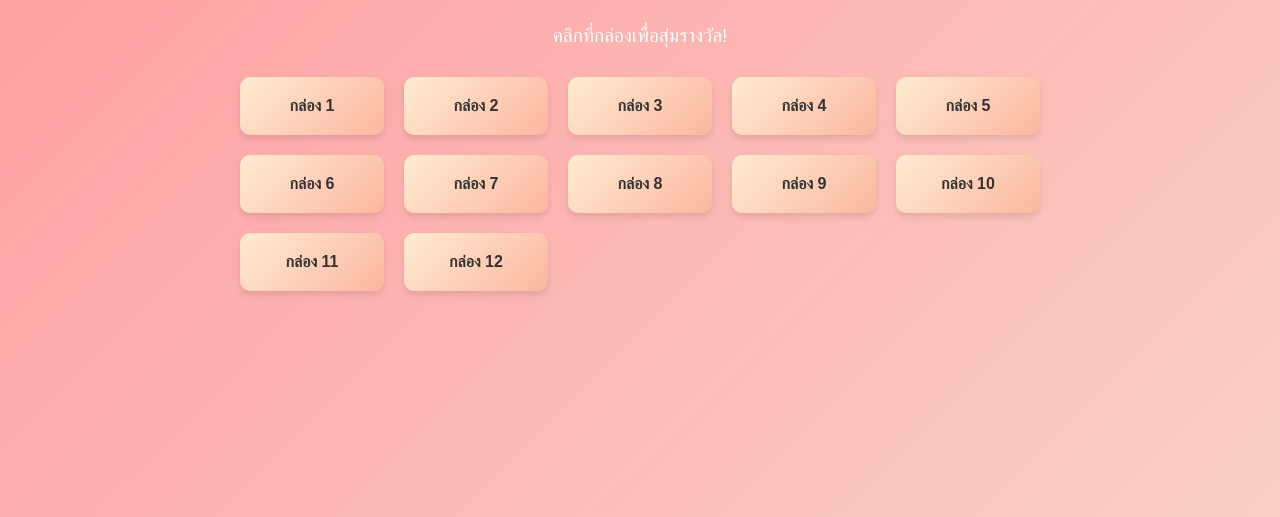
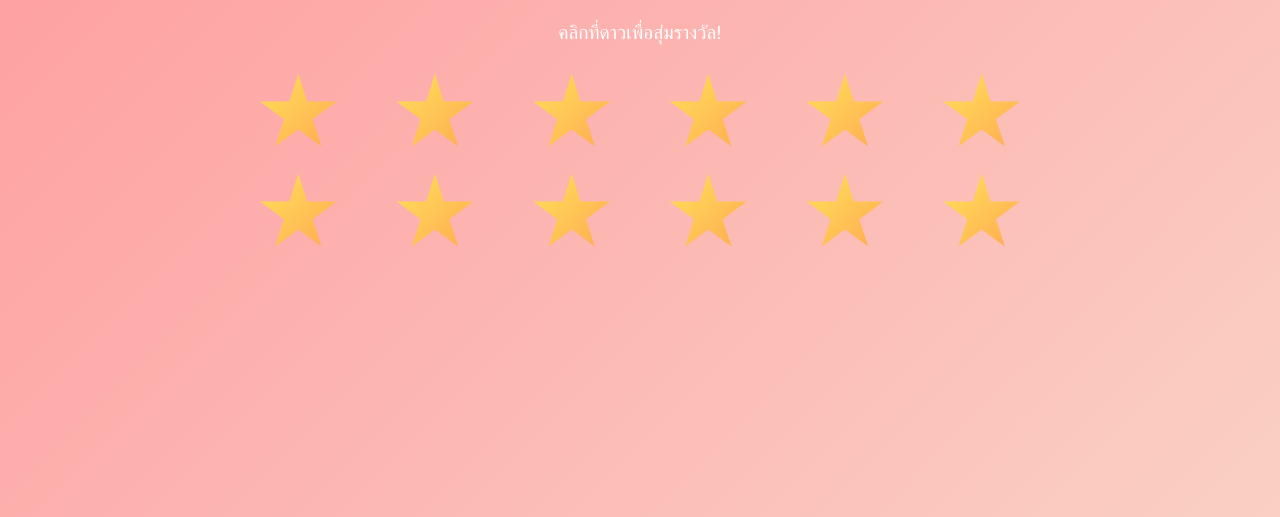
Before and after one commit to noracv/Christmas-Star-Game, a plain HTML site: page index.html in a window 1280 px wide. Shown: the part 283-800 px from the top of the page. Drawn offline with Linux system fonts and the light colour scheme.

Commit message:
Update index.html

```diff
--- a/index.html
+++ b/index.html
@@ -5,7 +5,7 @@
     <meta name="viewport" content="width=device-width, initial-scale=1.0">
     <title>สอยดาวออนไลน์</title>
     <style>
-        /* ตั้งค่าพื้นฐาน */
+        /* พื้นฐาน */
         body {
             font-family: 'Prompt', sans-serif;
             margin: 0;
@@ -15,14 +15,15 @@
             align-items: center;
             justify-content: center;
             min-height: 100vh;
-            background: linear-gradient(135deg, #ff9a9e 0%, #fad0c4 100%);
+            background: linear-gradient(135deg, #ff9a9e, #fad0c4);
             color: #ffffff;
+            text-align: center;
         }
 
         h1 {
-            font-size: 2.5rem;
+            font-size: 2.8rem;
             margin-bottom: 20px;
-            text-shadow: 2px 2px 4px rgba(0, 0, 0, 0.2);
+            text-shadow: 2px 2px 5px rgba(0, 0, 0, 0.3);
         }
 
         p {
@@ -30,62 +31,92 @@
             margin-bottom: 30px;
         }
 
-        /* กำหนดสไตล์กล่อง */
-        #boxes {
+        /* พื้นที่รูปดาว */
+        #stars {
             display: grid;
-            grid-template-columns: repeat(auto-fit, minmax(120px, 1fr));
+            grid-template-columns: repeat(auto-fit, minmax(100px, 1fr));
             gap: 20px;
             width: 90%;
             max-width: 800px;
         }
 
-        .box {
-            background: linear-gradient(135deg, #ffecd2 0%, #fcb69f 100%);
-            border-radius: 10px;
-            padding: 20px;
-            text-align: center;
-            font-size: 1rem;
-            font-weight: bold;
-            color: #333;
+        /* รูปดาว */
+        .star {
+            width: 80px;
+            height: 80px;
+            margin: auto;
+            clip-path: polygon(
+                50% 0%,
+                61% 35%,
+                98% 35%,
+                68% 57%,
+                79% 91%,
+                50% 70%,
+                21% 91%,
+                32% 57%,
+                2% 35%,
+                39% 35%
+            );
+            background: linear-gradient(135deg, #ffe259, #ffa751);
             cursor: pointer;
-            box-shadow: 0 4px 6px rgba(0, 0, 0, 0.1);
+            box-shadow: 0 4px 6px rgba(0, 0, 0, 0.2);
             transition: transform 0.3s ease, box-shadow 0.3s ease;
         }
 
-        .box:hover {
-            transform: scale(1.1);
-            box-shadow: 0 8px 12px rgba(0, 0, 0, 0.2);
+        .star:hover {
+            transform: scale(1.2);
+            box-shadow: 0 8px 12px rgba(0, 0, 0, 0.3);
         }
 
+        /* ข้อความที่สุ่มได้ */
         #result {
-            margin-top: 30px;
-            font-size: 1.5rem;
+            margin-top: 40px;
+            font-size: 2rem;
             color: #fff;
-            text-shadow: 1px 1px 3px rgba(0, 0, 0, 0.3);
+            background: rgba(0, 0, 0, 0.3);
+            padding: 20px 40px;
+            border-radius: 10px;
+            display: inline-block;
+            opacity: 0;
+            transform: scale(0.8);
+            transition: all 0.5s ease;
+        }
+
+        #result.show {
+            opacity: 1;
+            transform: scale(1);
         }
     </style>
 </head>
 <body>
     <h1>สอยดาวออนไลน์</h1>
-    <p>คลิกที่กล่องเพื่อสุ่มรางวัล!</p>
-    <div id="boxes"></div>
+    <p>คลิกที่ดาวเพื่อสุ่มรางวัล!</p>
+    <div id="stars"></div>
     <div id="result"></div>
 
     <script>
-        // รายการคำสำหรับสุ่ม
-        const words = ["รางวัลที่ 1", "รางวัลที่ 2", "ของขวัญพิเศษ", "ตุ๊กตา", "ขนมหวาน", "โชคดีครั้งหน้า", "รางวัลสุดเจ๋ง"];
+        // รายการคำที่ใช้สุ่ม
+        const words = [
+            "รางวัลที่ 1: ทองคำ 1 บาท",
+            "รางวัลที่ 2: โทรศัพท์มือถือ",
+            "รางวัลที่ 3: ตุ๊กตา",
+            "รางวัลปลอบใจ: ขนมหวาน",
+            "โชคดีครั้งหน้า!",
+            "ของขวัญพิเศษ!"
+        ];
 
-        // สร้างกล่องสุ่ม
-        const boxesContainer = document.getElementById('boxes');
-        for (let i = 1; i <= 12; i++) { // 12 กล่อง
-            const box = document.createElement('div');
-            box.classList.add('box');
-            box.textContent = `กล่อง ${i}`;
-            box.addEventListener('click', () => {
+        // สร้างดาวสุ่ม
+        const starsContainer = document.getElementById('stars');
+        for (let i = 1; i <= 12; i++) { // 12 ดาว
+            const star = document.createElement('div');
+            star.classList.add('star');
+            star.addEventListener('click', () => {
                 const randomWord = words[Math.floor(Math.random() * words.length)];
-                document.getElementById('result').textContent = `คุณได้: ${randomWord}`;
+                const resultDiv = document.getElementById('result');
+                resultDiv.textContent = `คุณได้: ${randomWord}`;
+                resultDiv.classList.add('show'); // แสดงข้อความพร้อมแอนิเมชัน
             });
-            boxesContainer.appendChild(box);
+            starsContainer.appendChild(star);
         }
     </script>
 </body>
```
